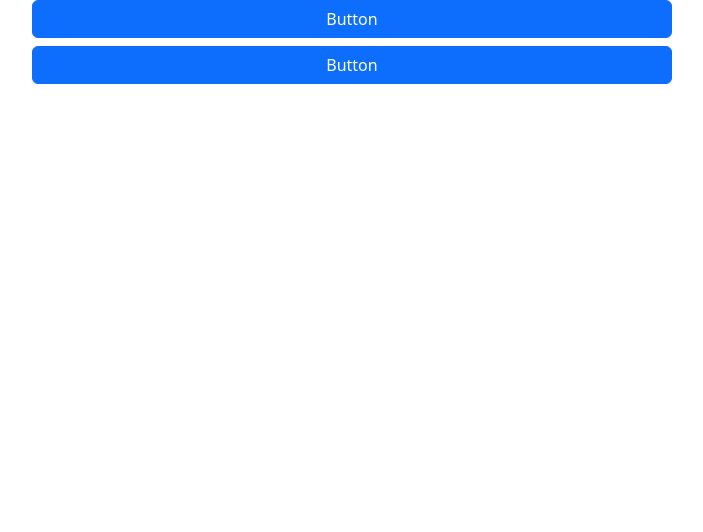
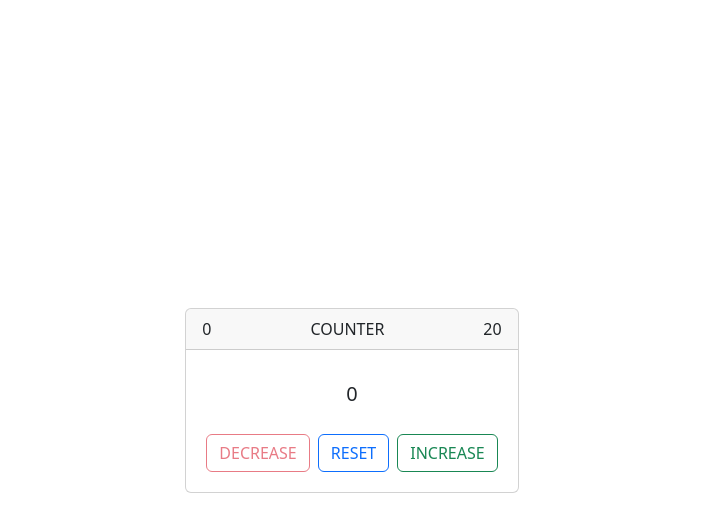
Before and after one commit to bhabinbudujapun/react-basics-to-advanced, a React (Create React App) app: page / in a window 1280 px wide. Shown: the top 532 px of the page, without its empty margins (288-991 px from the left). Built offline with nearby package versions, Linux system fonts and the light colour scheme.

Commit message:
ui/frontend part of counter simple project

```diff
--- a/src/components/hooksexperiment/HooksExperiment.js
+++ b/src/components/hooksexperiment/HooksExperiment.js
@@ -1,13 +1,55 @@
+import { useState } from "react";
+
 function HooksExpepriment() {
+  let [count, setCount] = useState(0);
+
+  const increaseCount = () => {
+    setCount(count + 1);
+  };
+
+  const decreaseCount = () => {
+    setCount(count - 1);
+  };
+
+  const resetCount = () => {
+    setCount((count = 0));
+  };
+
   return (
     <>
-      <div class="d-grid gap-2 col-6 mx-auto">
-        <button class="btn btn-primary" type="button">
-          Button
-        </button>
-        <button class="btn btn-primary" type="button">
-          Button
-        </button>
+      <div className="d-flex justify-content-center align-items-center vh-100">
+        <div className="card text-center">
+          <div className="card-header d-flex justify-content-between align-items-center">
+            <span>0</span>
+            <span>COUNTER</span>
+            <span>20</span>
+          </div>
+
+          <div className="card-body">
+            <h5 className="card-title py-3">{count}</h5>
+
+            <button
+              type="button"
+              onClick={decreaseCount}
+              className="btn btn-outline-danger m-1"
+              disabled={count == 0}>
+              DECREASE
+            </button>
+            <button
+              type="button"
+              onClick={resetCount}
+              className="btn btn-outline-primary m-1">
+              RESET
+            </button>
+            <button
+              type="button"
+              onClick={increaseCount}
+              className="btn btn-outline-success m-1"
+              disabled={count == 20}>
+              INCREASE
+            </button>
+          </div>
+        </div>
       </div>
     </>
   );
```
